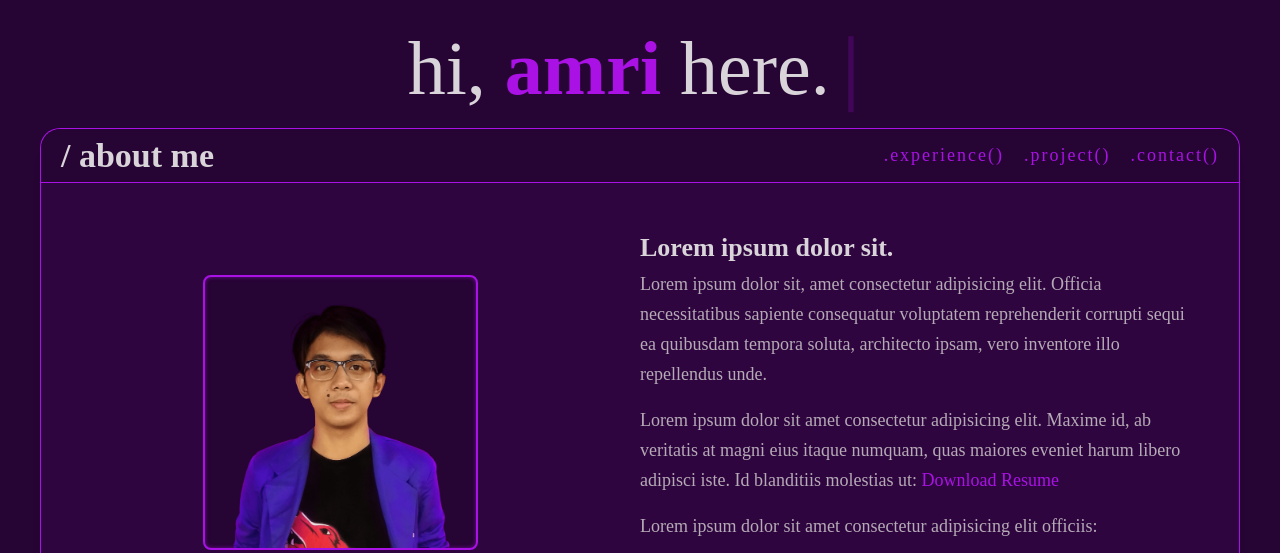
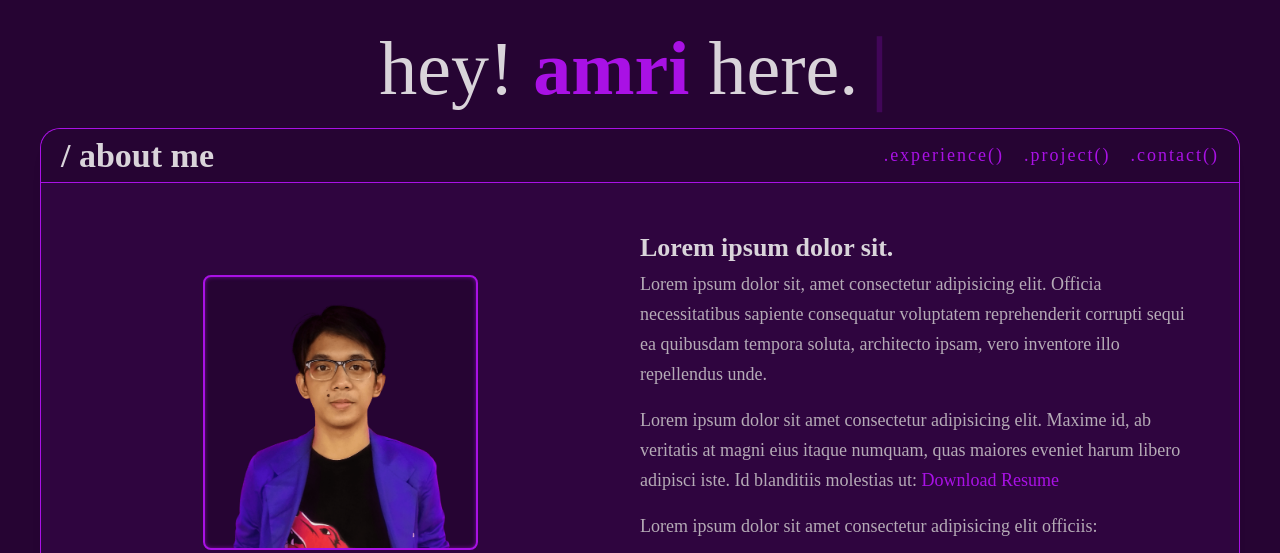
Before and after one commit to amrimu/portfolio, a plain HTML site: page index.html in a window 1280 px wide. Shown: the top 553 px of the page. Drawn offline with Linux system fonts and the light colour scheme; a web font is replaced by a local one.

Commit message:
Update index.html

```diff
--- a/index.html
+++ b/index.html
@@ -19,7 +19,7 @@
         <div class="main-container">
 
             <div class="greeting-wrapper">
-                <h1>hi, <span>amri</span> here.<span id="cursor">|</span></h1>
+                <h1>hey! <span>amri</span> here.<span id="cursor">|</span></h1>
             </div>
 
             <div class="intro-wrapper" id="about">
```
